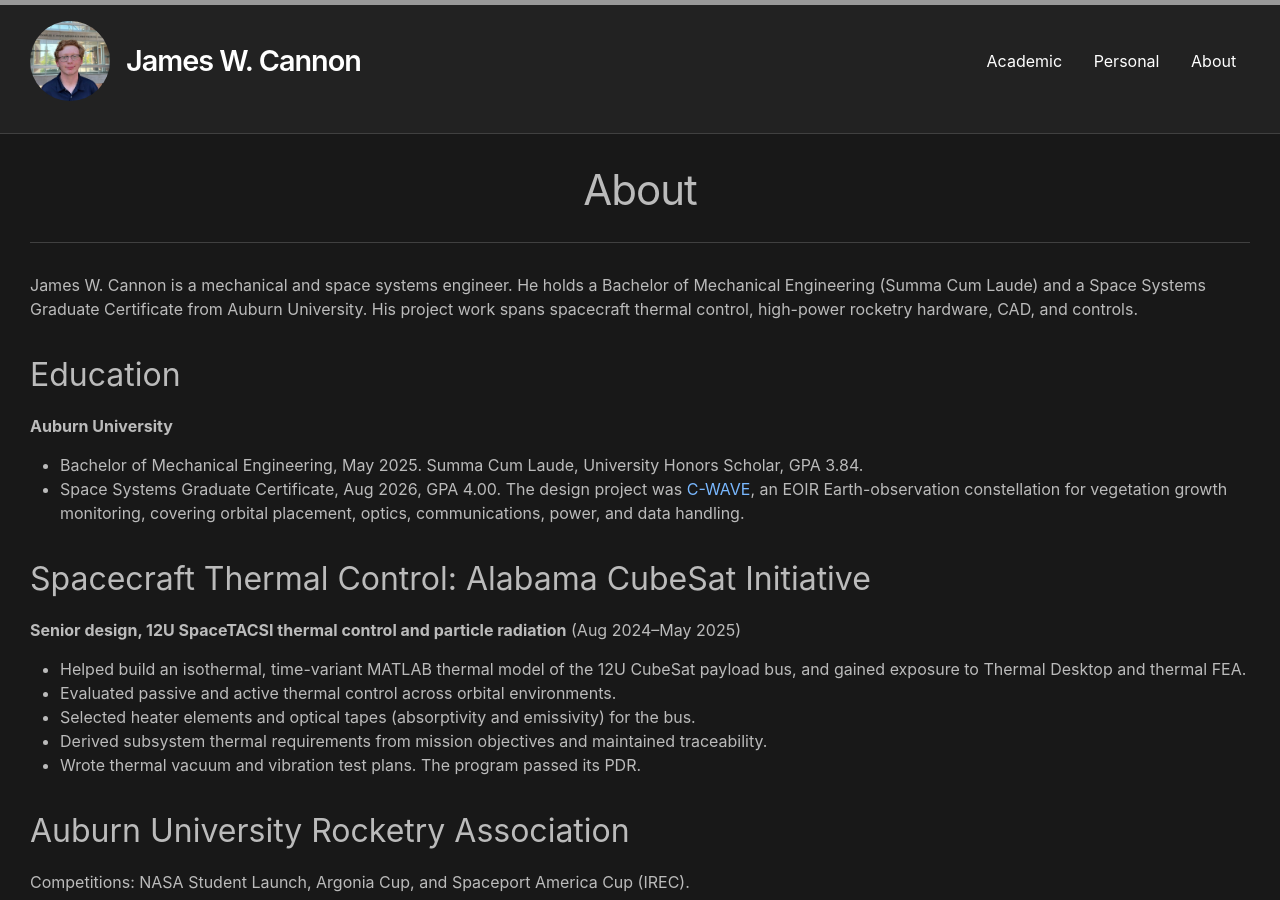
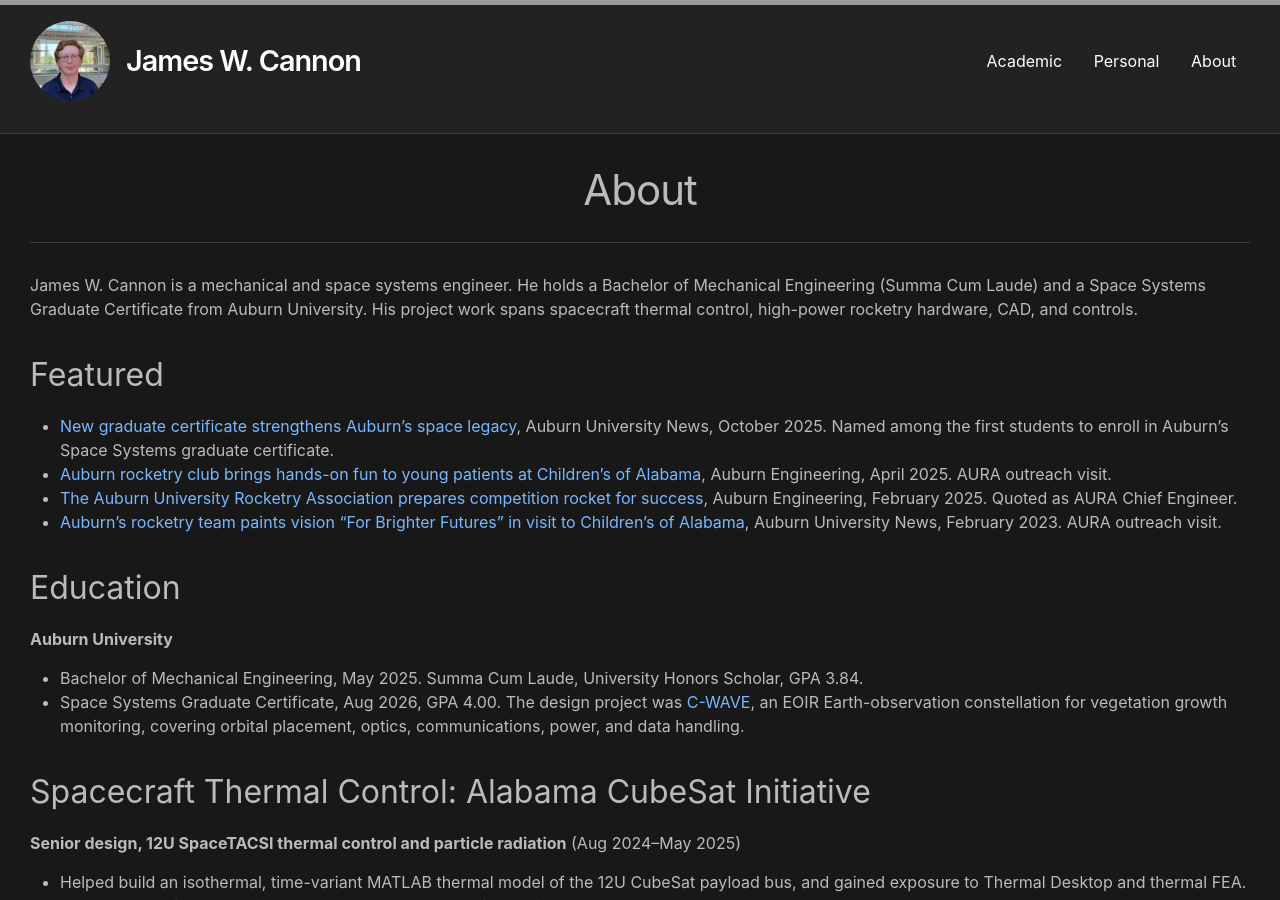
Before and after one commit to jacan20/portfolio, a Jekyll site: the page built from about.md, in a window 1280 px wide and 900 px high. Built offline with Jekyll 4.4.1, drawn with Linux system fonts in a browser that asks for light colours.

Commit message:
Add Featured press section to About page
Co-Authored-By: Claude Opus 5.5 <noreply@anthropic.com>
Claude-Session: https://claude.ai/code/session_01KyzwqWajTaqgwRNoXRCdA9

```diff
--- a/about.md
+++ b/about.md
@@ -5,6 +5,13 @@ permalink: /about/
 ---
 
 James W. Cannon is a mechanical and space systems engineer. He holds a Bachelor of Mechanical Engineering (Summa Cum Laude) and a Space Systems Graduate Certificate from Auburn University. His project work spans spacecraft thermal control, high-power rocketry hardware, CAD, and controls.
+
+## Featured
+
+- [New graduate certificate strengthens Auburn's space legacy](https://wire.auburn.edu/content/ocm/2025/10/200931-space-systems-grad-certificate.php), Auburn University News, October 2025. Named among the first students to enroll in Auburn's Space Systems graduate certificate.
+- [Auburn rocketry club brings hands-on fun to young patients at Children's of Alabama](https://eng.auburn.edu/news/2025/04/aura-2025), Auburn Engineering, April 2025. AURA outreach visit.
+- [The Auburn University Rocketry Association prepares competition rocket for success](https://eng.auburn.edu/news/2025/02/aura-feature), Auburn Engineering, February 2025. Quoted as AURA Chief Engineer.
+- [Auburn's rocketry team paints vision "For Brighter Futures" in visit to Children's of Alabama](https://ocm.auburn.edu/newsroom/news_articles/2023/02/271025-auburn-rocketry-team.php), Auburn University News, February 2023. AURA outreach visit.
 
 ## Education
 
```
